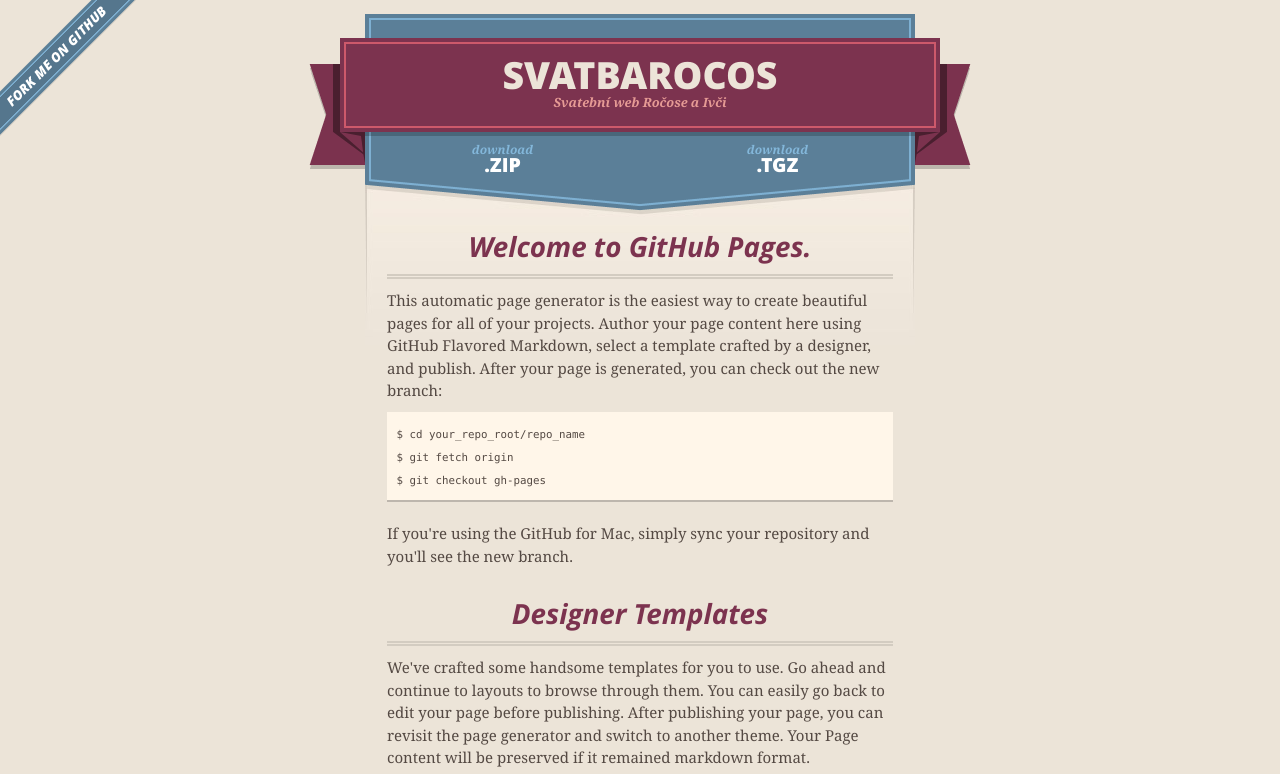
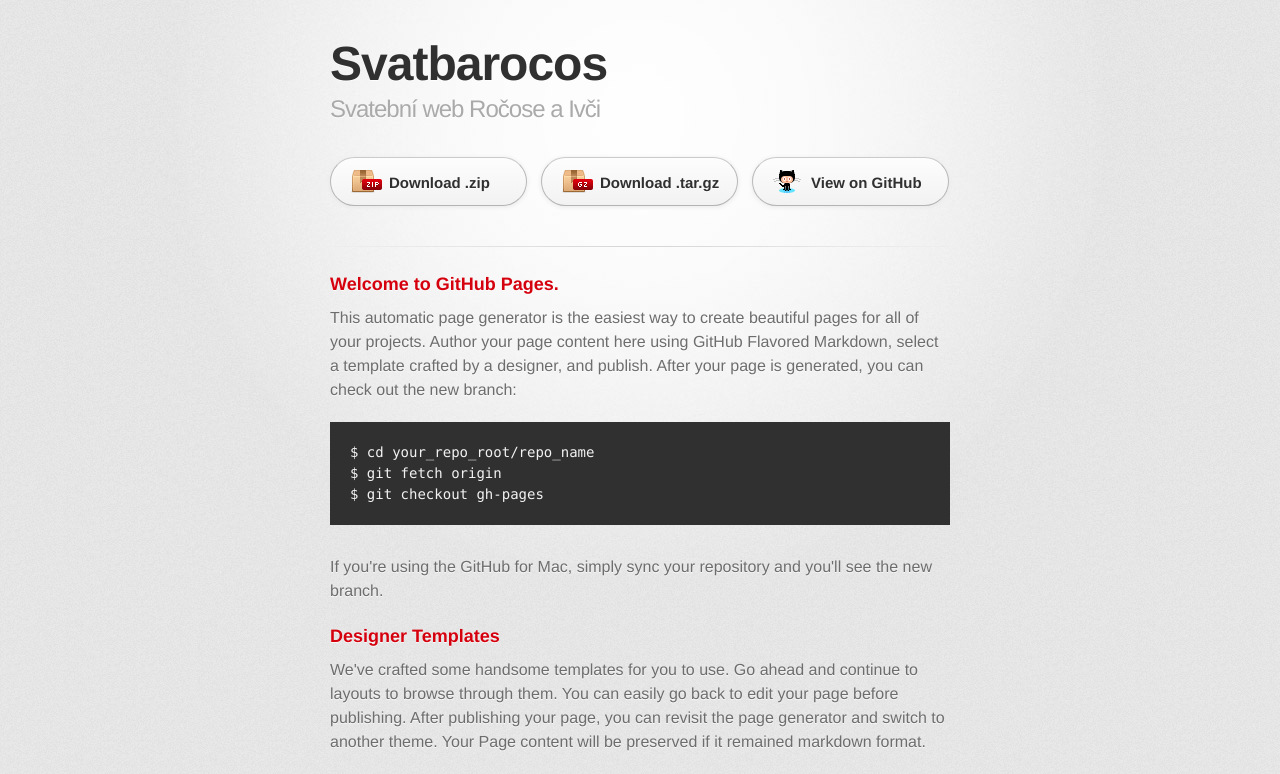
Before and after one commit to ondrejv/svatbarocos, a plain HTML site: page index.html in a window 1280 px wide. Shown: the top 774 px of the page. Drawn offline with nearby package versions, Linux system fonts and the light colour scheme; a web font is replaced by a local one.

Commit message:
Create gh-pages branch via GitHub

```diff
--- a/index.html
+++ b/index.html
@@ -3,47 +3,32 @@
   <head>
     <meta charset='utf-8'>
     <meta http-equiv="X-UA-Compatible" content="chrome=1">
-    <meta name="viewport" content="width=640">
-
-    <link rel="stylesheet" href="stylesheets/core.css" media="screen">
-    <link rel="stylesheet" href="stylesheets/mobile.css" media="handheld, only screen and (max-device-width:640px)">
-    <link rel="stylesheet" href="stylesheets/pygment_trac.css">
-
-    <script type="text/javascript" src="javascripts/modernizr.js"></script>
-    <script type="text/javascript" src="https://ajax.googleapis.com/ajax/libs/jquery/1.7.1/jquery.min.js"></script>
-    <script type="text/javascript" src="javascripts/headsmart.min.js"></script>
-    <script type="text/javascript">
-      $(document).ready(function () {
-        $('#main_content').headsmart()
-      })
-    </script>
+    <link href='https://fonts.googleapis.com/css?family=Chivo:900' rel='stylesheet' type='text/css'>
+    <link rel="stylesheet" type="text/css" href="stylesheets/stylesheet.css" media="screen">
+    <link rel="stylesheet" type="text/css" href="stylesheets/pygment_trac.css" media="screen">
+    <link rel="stylesheet" type="text/css" href="stylesheets/print.css" media="print">
+    <!--[if lt IE 9]>
+    <script src="//html5shiv.googlecode.com/svn/trunk/html5.js"></script>
+    <![endif]-->
     <title>Svatbarocos by ondrejv</title>
   </head>
 
   <body>
-    <a id="forkme_banner" href="https://github.com/ondrejv/svatbarocos">View on GitHub</a>
-    <div class="shell">
+    <div id="container">
+      <div class="inner">
 
         <header>
-        <span class="ribbon-outer">
-          <span class="ribbon-inner">
           <h1>Svatbarocos</h1>
           <h2>Svatební web Ročose a Ivči</h2>
-          </span>
-          <span class="left-tail"></span>
-          <span class="right-tail"></span>
-        </span>
         </header>
 
-      <section id="downloads">
-        <span class="inner">
-          <a href="https://github.com/ondrejv/svatbarocos/zipball/master" class="zip"><em>download</em> .ZIP</a><a href="https://github.com/ondrejv/svatbarocos/tarball/master" class="tgz"><em>download</em> .TGZ</a>
-        </span>
+        <section id="downloads" class="clearfix">
+          <a href="https://github.com/ondrejv/svatbarocos/zipball/master" id="download-zip" class="button"><span>Download .zip</span></a>
+          <a href="https://github.com/ondrejv/svatbarocos/tarball/master" id="download-tar-gz" class="button"><span>Download .tar.gz</span></a>
+          <a href="https://github.com/ondrejv/svatbarocos" id="view-on-github" class="button"><span>View on GitHub</span></a>
         </section>
 
-
-      <span class="banner-fix"></span>
-
+        <hr>
 
         <section id="main_content">
           <h3>
@@ -80,19 +65,12 @@
         </section>
 
         <footer>
-        <span class="ribbon-outer">
-          <span class="ribbon-inner">
-            <p>this project by <a href="https://github.com/ondrejv">ondrejv</a> can be found on <a href="https://github.com/ondrejv/svatbarocos">GitHub</a></p>
-          </span>
-          <span class="left-tail"></span>
-          <span class="right-tail"></span>
-        </span>
-        <p>Generated with <a href="http://pages.github.com">GitHub Pages</a> using Merlot</p>
-        <span class="octocat"></span>
+          Svatbarocos is maintained by <a href="https://github.com/ondrejv">ondrejv</a><br>
+          This page was generated by <a href="http://pages.github.com">GitHub Pages</a>. Tactile theme by <a href="https://twitter.com/jasonlong">Jason Long</a>.
         </footer>
 
+
       </div>
-
-
+    </div>
   </body>
 </html>
--- a/stylesheets/print.css
+++ b/stylesheets/print.css
@@ -1,34 +1,228 @@
-* {
-  background: none !important;
-  color: #333 !important;
+html, body, div, span, applet, object, iframe,
+h1, h2, h3, h4, h5, h6, p, blockquote, pre,
+a, abbr, acronym, address, big, cite, code,
+del, dfn, em, img, ins, kbd, q, s, samp,
+small, strike, strong, sub, sup, tt, var,
+b, u, i, center,
+dl, dt, dd, ol, ul, li,
+fieldset, form, label, legend,
+table, caption, tbody, tfoot, thead, tr, th, td,
+article, aside, canvas, details, embed,
+figure, figcaption, footer, header, hgroup,
+menu, nav, output, ruby, section, summary,
+time, mark, audio, video {
+  padding: 0;
+  margin: 0;
+  font: inherit;
+  font-size: 100%;
+  vertical-align: baseline;
+  border: 0;
 }
-
-h1,h2,h3,h4,h5,h6 {
-  color: #7c334f !important;
+/* HTML5 display-role reset for older browsers */
+article, aside, details, figcaption, figure,
+footer, header, hgroup, menu, nav, section {
+  display: block;
+}
+body {
+  line-height: 1;
+}
+ol, ul {
+  list-style: none;
+}
+blockquote, q {
+  quotes: none;
+}
+blockquote:before, blockquote:after,
+q:before, q:after {
+  content: '';
+  content: none;
+}
+table {
+  border-spacing: 0;
+  border-collapse: collapse;
+}
+body {
+  font-family: 'Helvetica Neue', Helvetica, Arial, serif;
+  font-size: 13px;
+  line-height: 1.5;
+  color: #000;
 }
 
 a {
-  color: #417090 !important;
+  font-weight: bold;
+  color: #d5000d;
 }
 
-#main_content > .header-level-1:first-child,
-#main_content > .header-level-2:first-child,
-#main_content > .header-level-3:first-child,
-#main_content > .header-level-4:first-child,
-#main_content > .header-level-5:first-child,
-#main_content > .header-level-6:first-child {
-  margin-top: 10px !important;
+header {
+  padding-top: 35px;
+  padding-bottom: 10px;
 }
 
-#forkme_banner,
-#downloads,
-.left-tail,
-.right-tail
-{
-display: none !important;
+header h1 {
+  font-size: 48px;
+  font-weight: bold;
+  line-height: 1.2;
+  color: #303030;
+  letter-spacing: -1px;
+}
+
+header h2 {
+  font-size: 24px;
+  font-weight: normal;
+  line-height: 1.3;
+  color: #aaa;
+  letter-spacing: -1px;
+}
+#downloads {
+  display: none;
+}
+#main_content {
+  padding-top: 20px;
+}
+
+code, pre {
+  margin-bottom: 30px;
+  font-family: Monaco, "Bitstream Vera Sans Mono", "Lucida Console", Terminal;
+  font-size: 12px;
+  color: #222;
+}
+
+code {
+  padding: 0 3px;
+}
+
+pre {
+  padding: 20px;
+  overflow: auto;
+  border: solid 1px #ddd;
+}
+pre code {
+  padding: 0;
+}
+
+ul, ol, dl {
+  margin-bottom: 20px;
+}
+
+
+/* COMMON STYLES */
+
+table {
+  width: 100%;
+  border: 1px solid #ebebeb;
+}
+
+th {
+  font-weight: 500;
+}
+
+td {
+  font-weight: 300;
+  text-align: center;
+  border: 1px solid #ebebeb;
+}
+
+form {
+  padding: 20px;
+  background: #f2f2f2;
 
 }
 
-.ribbon-inner,.ribbon-outer {
-  border: 0 !important;
+
+/* GENERAL ELEMENT TYPE STYLES */
+
+h1 {
+  font-size: 2.8em;
 }
+
+h2 {
+  margin-bottom: 8px;
+  font-size: 22px;
+  font-weight: bold;
+  color: #303030;
+}
+
+h3 {
+  margin-bottom: 8px;
+  font-size: 18px;
+  font-weight: bold;
+  color: #d5000d;
+}
+
+h4 {
+  font-size: 16px;
+  font-weight: bold;
+  color: #303030;
+}
+
+h5 {
+  font-size: 1em;
+  color: #303030;
+}
+
+h6 {
+  font-size: .8em;
+  color: #303030;
+}
+
+p {
+  margin-bottom: 20px;
+  font-weight: 300;
+}
+
+a {
+  text-decoration: none;
+}
+
+p a {
+  font-weight: 400;
+}
+
+blockquote {
+  padding: 0 0 0 30px;
+  margin-bottom: 20px;
+  font-size: 1.6em;
+  border-left: 10px solid #e9e9e9;
+}
+
+ul li {
+  list-style-position: inside;
+  list-style: disc;
+  padding-left: 20px;
+}
+
+ol li {
+  list-style-position: inside;
+  list-style: decimal;
+  padding-left: 3px;
+}
+
+dl dd {
+  font-style: italic;
+  font-weight: 100;
+}
+
+footer {
+  padding-top: 20px;
+  padding-bottom: 30px;
+  margin-top: 40px;
+  font-size: 13px;
+  color: #aaa;
+}
+
+footer a {
+  color: #666;
+}
+
+/* MISC */
+.clearfix:after {
+  display: block;
+  height: 0;
+  clear: both;
+  visibility: hidden;
+  content: '.';
+}
+
+.clearfix {display: inline-block;}
+* html .clearfix {height: 1%;}
+.clearfix {display: block;}
--- /dev/null
+++ b/stylesheets/stylesheet.css
@@ -0,0 +1,373 @@
+/* http://meyerweb.com/eric/tools/css/reset/
+   v2.0 | 20110126
+   License: none (public domain)
+*/
+html, body, div, span, applet, object, iframe,
+h1, h2, h3, h4, h5, h6, p, blockquote, pre,
+a, abbr, acronym, address, big, cite, code,
+del, dfn, em, img, ins, kbd, q, s, samp,
+small, strike, strong, sub, sup, tt, var,
+b, u, i, center,
+dl, dt, dd, ol, ul, li,
+fieldset, form, label, legend,
+table, caption, tbody, tfoot, thead, tr, th, td,
+article, aside, canvas, details, embed,
+figure, figcaption, footer, header, hgroup,
+menu, nav, output, ruby, section, summary,
+time, mark, audio, video {
+	padding: 0;
+	margin: 0;
+	font: inherit;
+	font-size: 100%;
+	vertical-align: baseline;
+	border: 0;
+}
+/* HTML5 display-role reset for older browsers */
+article, aside, details, figcaption, figure,
+footer, header, hgroup, menu, nav, section {
+	display: block;
+}
+body {
+	line-height: 1;
+}
+ol, ul {
+	list-style: none;
+}
+blockquote, q {
+	quotes: none;
+}
+blockquote:before, blockquote:after,
+q:before, q:after {
+	content: '';
+	content: none;
+}
+table {
+	border-spacing: 0;
+	border-collapse: collapse;
+}
+
+/* LAYOUT STYLES */
+body {
+  font-family: 'Helvetica Neue', Helvetica, Arial, serif;
+  font-size: 1em;
+  line-height: 1.5;
+  color: #6d6d6d;
+  text-shadow: 0 1px 0 rgba(255, 255, 255, 0.8);
+  background: #e7e7e7 url(../images/body-bg.png) 0 0 repeat;
+}
+
+a {
+  color: #d5000d;
+}
+a:hover {
+  color: #c5000c;
+}
+
+header {
+  padding-top: 35px;
+  padding-bottom: 25px;
+}
+
+header h1 {
+  font-family: 'Chivo', 'Helvetica Neue', Helvetica, Arial, serif;
+  font-size: 48px; font-weight: 900;
+  line-height: 1.2;
+  color: #303030;
+  letter-spacing: -1px;
+}
+
+header h2 {
+  font-size: 24px;
+  font-weight: normal;
+  line-height: 1.3;
+  color: #aaa;
+  letter-spacing: -1px;
+}
+
+#container {
+  min-height: 595px;
+  background: transparent url(../images/highlight-bg.jpg) 50% 0 no-repeat;
+}
+
+.inner {
+  width: 620px;
+  margin: 0 auto;
+}
+
+#container .inner img {
+  max-width: 100%;
+}
+
+#downloads {
+  margin-bottom: 40px;
+}
+
+a.button {
+  display: block;
+  float: left;
+  width: 179px;
+  padding: 12px 8px 12px 8px;
+  margin-right: 14px;
+  font-size: 15px;
+  font-weight: bold;
+  line-height: 25px;
+  color: #303030;
+  background: #fdfdfd; /* Old browsers */
+  background: -moz-linear-gradient(top,  #fdfdfd 0%, #f2f2f2 100%); /* FF3.6+ */
+  background: -webkit-gradient(linear, left top, left bottom, color-stop(0%,#fdfdfd), color-stop(100%,#f2f2f2)); /* Chrome,Safari4+ */
+  background: -webkit-linear-gradient(top,  #fdfdfd 0%,#f2f2f2 100%); /* Chrome10+,Safari5.1+ */
+  background: -o-linear-gradient(top,  #fdfdfd 0%,#f2f2f2 100%); /* Opera 11.10+ */
+  background: -ms-linear-gradient(top,  #fdfdfd 0%,#f2f2f2 100%); /* IE10+ */
+  background: linear-gradient(top,  #fdfdfd 0%,#f2f2f2 100%); /* W3C */
+  filter: progid:DXImageTransform.Microsoft.gradient( startColorstr='#fdfdfd', endColorstr='#f2f2f2',GradientType=0 ); /* IE6-9 */
+  border-top: solid 1px #cbcbcb;
+  border-right: solid 1px #b7b7b7;
+  border-bottom: solid 1px #b3b3b3;
+  border-left: solid 1px #b7b7b7;
+  border-radius: 30px;
+  -webkit-box-shadow: 10px 10px 5px #888;
+  -moz-box-shadow: 10px 10px 5px #888;
+  box-shadow: 0px 1px 5px #e8e8e8;
+  -moz-border-radius: 30px;
+  -webkit-border-radius: 30px;
+}
+a.button:hover {
+  background: #fafafa; /* Old browsers */
+  background: -moz-linear-gradient(top,  #fdfdfd 0%, #f6f6f6 100%); /* FF3.6+ */
+  background: -webkit-gradient(linear, left top, left bottom, color-stop(0%,#fdfdfd), color-stop(100%,#f6f6f6)); /* Chrome,Safari4+ */
+  background: -webkit-linear-gradient(top,  #fdfdfd 0%,#f6f6f6 100%); /* Chrome10+,Safari5.1+ */
+  background: -o-linear-gradient(top,  #fdfdfd 0%,#f6f6f6 100%); /* Opera 11.10+ */
+  background: -ms-linear-gradient(top,  #fdfdfd 0%,#f6f6f6 100%); /* IE10+ */
+  background: linear-gradient(top,  #fdfdfd 0%,#f6f6f6, 100%); /* W3C */
+  filter: progid:DXImageTransform.Microsoft.gradient( startColorstr='#fdfdfd', endColorstr='#f6f6f6',GradientType=0 ); /* IE6-9 */
+  border-top: solid 1px #b7b7b7;
+  border-right: solid 1px #b3b3b3;
+  border-bottom: solid 1px #b3b3b3;
+  border-left: solid 1px #b3b3b3;
+}
+
+a.button span {
+  display: block;
+  height: 23px;
+  padding-left: 50px;
+}
+
+#download-zip span {
+  background: transparent url(../images/zip-icon.png) 12px 50% no-repeat;
+}
+#download-tar-gz span {
+  background: transparent url(../images/tar-gz-icon.png) 12px 50% no-repeat;
+}
+#view-on-github span {
+  background: transparent url(../images/octocat-icon.png) 12px 50% no-repeat;
+}
+#view-on-github {
+  margin-right: 0;
+}
+
+code, pre {
+  margin-bottom: 30px;
+  font-family: Monaco, "Bitstream Vera Sans Mono", "Lucida Console", Terminal;
+  font-size: 14px;
+  color: #222;
+}
+
+code {
+  padding: 0 3px;
+  background-color: #f2f2f2;
+  border: solid 1px #ddd;
+}
+
+pre {
+  padding: 20px;
+  overflow: auto;
+  color: #f2f2f2;
+  text-shadow: none;
+  background: #303030;
+}
+pre code {
+  padding: 0;
+  color: #f2f2f2;
+  background-color: #303030;
+  border: none;
+}
+
+ul, ol, dl {
+  margin-bottom: 20px;
+}
+
+
+/* COMMON STYLES */
+
+hr {
+  height: 1px;
+  padding-bottom: 1em;
+  margin-top: 1em;
+  line-height: 1px;
+  background: transparent url('../images/hr.png') 50% 0 no-repeat;
+  border: none;
+}
+
+strong {
+  font-weight: bold;
+}
+
+em {
+  font-style: italic;
+}
+
+table {
+  width: 100%;
+  border: 1px solid #ebebeb;
+}
+
+th {
+  font-weight: 500;
+}
+
+td {
+  font-weight: 300;
+  text-align: center;
+  border: 1px solid #ebebeb;
+}
+
+form {
+  padding: 20px;
+  background: #f2f2f2;
+
+}
+
+
+/* GENERAL ELEMENT TYPE STYLES */
+
+h1 {
+  font-size: 32px;
+}
+
+h2 {
+  margin-bottom: 8px;
+  font-size: 22px;
+  font-weight: bold;
+  color: #303030;
+}
+
+h3 {
+  margin-bottom: 8px;
+  font-size: 18px;
+  font-weight: bold;
+  color: #d5000d;
+}
+
+h4 {
+  font-size: 16px;
+  font-weight: bold;
+  color: #303030;
+}
+
+h5 {
+  font-size: 1em;
+  color: #303030;
+}
+
+h6 {
+  font-size: .8em;
+  color: #303030;
+}
+
+p {
+  margin-bottom: 20px;
+  font-weight: 300;
+}
+
+a {
+  text-decoration: none;
+}
+
+p a {
+  font-weight: 400;
+}
+
+blockquote {
+  padding: 0 0 0 30px;
+  margin-bottom: 20px;
+  font-size: 1.6em;
+  border-left: 10px solid #e9e9e9;
+}
+
+ul li {
+  list-style-position: inside;
+  list-style: disc;
+  padding-left: 20px;
+}
+
+ol li {
+  list-style-position: inside;
+  list-style: decimal;
+  padding-left: 3px;
+}
+
+dl dt {
+  color: #303030;
+}
+
+footer {
+  padding-top: 20px;
+  padding-bottom: 30px;
+  margin-top: 40px;
+  font-size: 13px;
+  color: #aaa;
+  background: transparent url('../images/hr.png') 0 0 no-repeat;
+}
+
+footer a {
+  color: #666;
+}
+footer a:hover {
+  color: #444;
+}
+
+/* MISC */
+.clearfix:after {
+  display: block;
+  height: 0;
+  clear: both;
+  visibility: hidden;
+  content: '.';
+}
+
+.clearfix {display: inline-block;}
+* html .clearfix {height: 1%;}
+.clearfix {display: block;}
+
+/* #Media Queries
+================================================== */
+
+/* Smaller than standard 960 (devices and browsers) */
+@media only screen and (max-width: 959px) { }
+
+/* Tablet Portrait size to standard 960 (devices and browsers) */
+@media only screen and (min-width: 768px) and (max-width: 959px) { }
+
+/* All Mobile Sizes (devices and browser) */
+@media only screen and (max-width: 767px) {
+  header {
+    padding-top: 10px;
+    padding-bottom: 10px;
+  }
+  #downloads {
+    margin-bottom: 25px;
+  }
+  #download-zip, #download-tar-gz {
+    display: none;
+  }
+  .inner {
+    width: 94%;
+    margin: 0 auto;
+  }
+}
+
+/* Mobile Landscape Size to Tablet Portrait (devices and browsers) */
+@media only screen and (min-width: 480px) and (max-width: 767px) { }
+
+/* Mobile Portrait Size to Mobile Landscape Size (devices and browsers) */
+@media only screen and (max-width: 479px) { }
```
Also changed, not shown: images/body-bg.png (added), images/highlight-bg.jpg (added), images/hr.png (added), images/octocat-icon.png (added), images/tar-gz-icon.png (added), images/zip-icon.png (added). Lines whose indentation alone changed are shown as unchanged.
